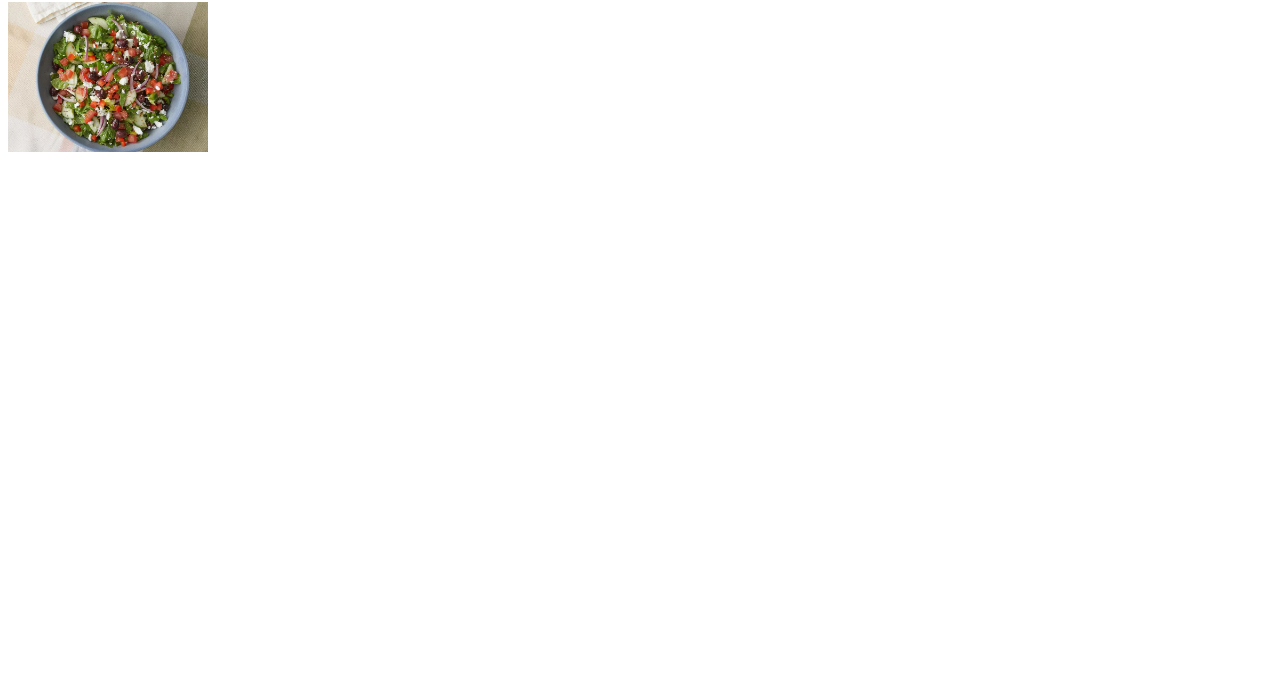
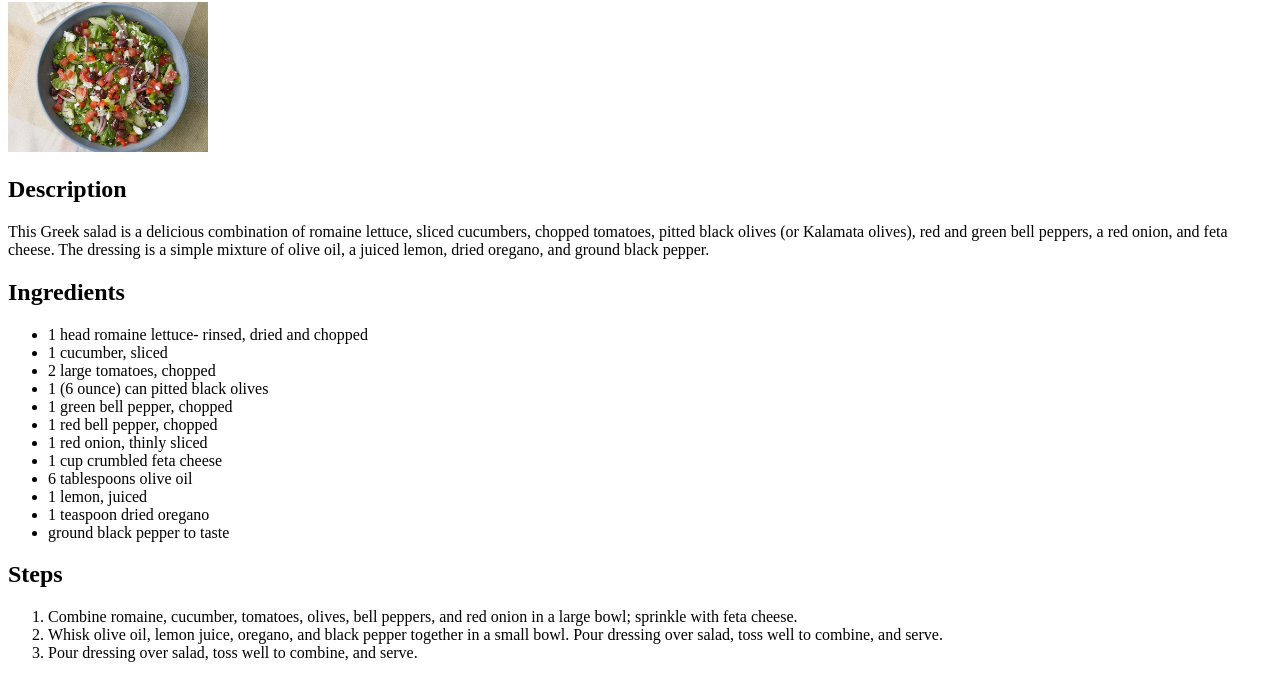
Before and after one commit to TrulyFalse/odin-recipes, a plain HTML site: page recipes/greek-salad.html in a window 1280 px wide. Shown: the part 104-800 px from the top of the page. Drawn offline with Linux system fonts and the light colour scheme.

Commit message:
Add description, ingredients, steps to greek-salad.html

```diff
--- a/recipes/greek-salad.html
+++ b/recipes/greek-salad.html
@@ -9,5 +9,32 @@
     <a href="../index.html">Home</a>
     <h1>Greek Salad</h1>
     <img src="../img/greek-salad.webp" alt="a fresh and appetizingly-colorful greek salad" width="200" height="150">
+
+    <h2>Description</h2>
+    <p>This Greek salad is a delicious combination of romaine lettuce, sliced cucumbers, chopped tomatoes, pitted black olives (or Kalamata olives), red and green bell peppers, a red onion, and feta cheese. The dressing is a simple mixture of olive oil, a juiced lemon, dried oregano, and ground black pepper. </p>
+
+    <h2>Ingredients</h2>
+    <ul>
+        <li>1 head romaine lettuce- rinsed, dried and chopped</li>
+        <li>1 cucumber, sliced</li>
+        <li>2 large tomatoes, chopped</li>
+        <li>1 (6 ounce) can pitted black olives</li>
+        <li>1 green bell pepper, chopped</li>
+        <li>1 red bell pepper, chopped</li>
+        <li>1 red onion, thinly sliced</li>
+        <li>1 cup crumbled feta cheese</li>
+        <li>6 tablespoons olive oil</li>
+        <li>1 lemon, juiced</li>
+        <li>1 teaspoon dried oregano</li>
+        <li>ground black pepper to taste</li>
+    </ul>
+
+    <h2>Steps</h2>
+    <ol>
+        <li>Combine romaine, cucumber, tomatoes, olives, bell peppers, and red onion in a large bowl; sprinkle with feta cheese.</li>
+        <li>Whisk olive oil, lemon juice, oregano, and black pepper together in a small bowl. Pour dressing over salad, toss well to combine, and serve.</li>
+        <li>Pour dressing over salad, toss well to combine, and serve.</li>
+    </ol>
+
 </body>
 </html>
```
